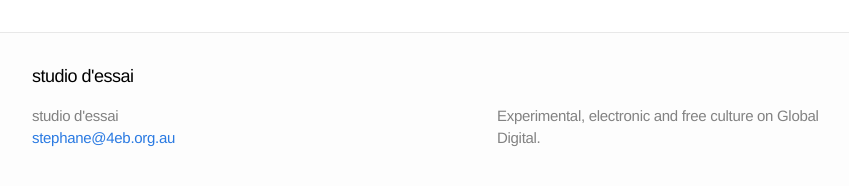
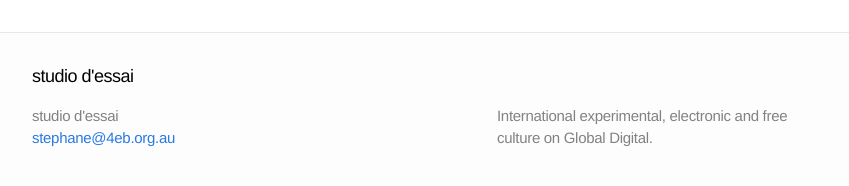
Before and after one commit to studio-dessai/studio-dessai.github.io, a Jekyll site: the page built from index.html, in a window 1280 px wide and 900 px high, scrolled down 4404 px. Shown: the part 705-891 px from the top of the window, without its empty margins (208-1057 px from the left). Built offline with Jekyll 4.4.1, drawn with Linux system fonts in a browser that asks for light colours.

Commit message:
add international character

```diff
--- a/_config.yml
+++ b/_config.yml
@@ -1,7 +1,7 @@
 # Site settings
 title: studio d'essai
 email: stephane@4eb.org.au
-description: "Experimental, electronic and free culture on Global Digital."
+description: "International experimental, electronic and free culture on Global Digital."
 baseurl: ""
 url: "https://studio-dessai.github.io"
 
```
